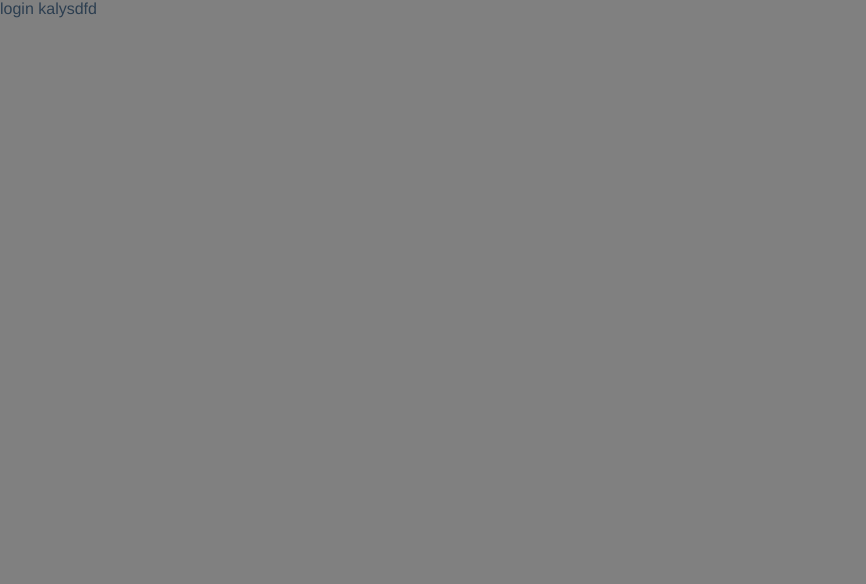
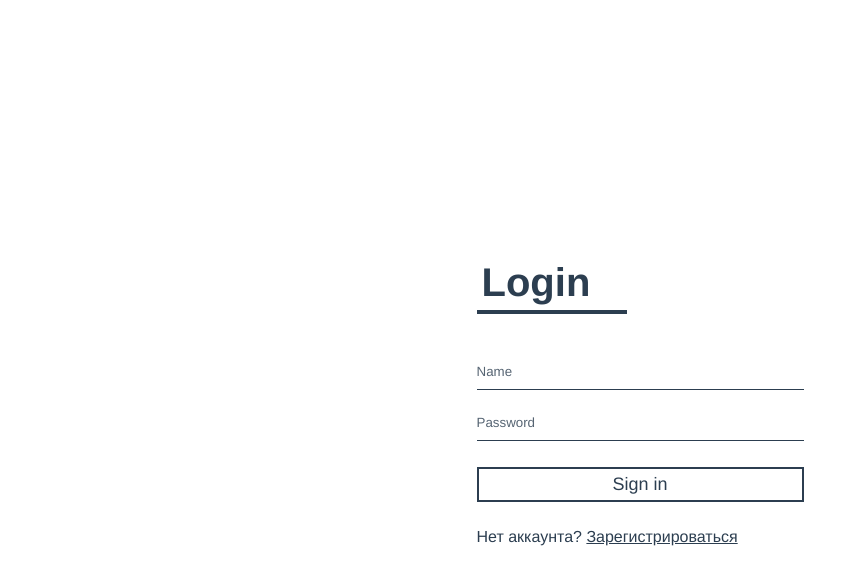
Before and after one commit to Kalys01/Authorization, a Vue app: page /login in a window 1280 px wide. Shown: the top 584 px of the page, without its empty margins (0-866 px from the left). Built offline with nearby package versions, Linux system fonts and the light colour scheme.

Commit message:
added new 404 pages and added validation in login page

```diff
--- a/package.json
+++ b/package.json
@@ -7,11 +7,12 @@
     "build": "vue-cli-service build"
   },
   "dependencies": {
+    "axios": "^0.21.1",
     "core-js": "^3.6.5",
-    "axios": "^0.21.1",
     "vue": "^2.6.11",
     "vue-i18n": "^9.1.4",
     "vue-router": "^3.2.0",
+    "vuelidate": "^0.7.6",
     "vuex": "^3.4.0"
   },
   "devDependencies": {
--- /dev/null
+++ b/src/filters/date.filter.js
@@ -0,0 +1,17 @@
+export default function dateFilter(value, format = 'date') {
+  const options = {}
+
+  if (format.includes('date')) {
+    options.day = '2-digit'
+    options.month = 'long'
+    options.year = 'numeric'
+  }
+
+  if (format.includes('time')) {
+    options.hour = '2-digit'
+    options.minute = '2-digit'
+    options.second = '2-digit'
+  }
+
+  return new Intl.DateTimeFormat('ru-RU', options).format(new Date(value))
+}
--- a/src/layouts/EmptyLayout.vue
+++ b/src/layouts/EmptyLayout.vue
@@ -6,8 +6,11 @@
 
 <style scoped>
 .auth {
-  background: grey;
+  background: #fff;
   width: 100%;
   height: 100vh;
+  display: flex;
+  align-items: center;
+  justify-content: center;
 }
 </style>
--- a/src/main.js
+++ b/src/main.js
@@ -2,9 +2,14 @@ import Vue from 'vue'
 import App from './App.vue'
 import router from './router'
 import store from './store'
+import Vuelidate from 'vuelidate'
+import dateFilter from '@/filters/date.filter'
 // import i18n from './plugins/i18n'
 
 Vue.config.productionTip = false
+
+Vue.use(Vuelidate)
+Vue.filter('date', dateFilter)
 
 new Vue({
   router,
--- a/src/router/index.js
+++ b/src/router/index.js
@@ -24,10 +24,10 @@ const routes = [
     component: () => import('../views/Login.vue')
   },
   {
-    path: '/auth',
-    name: 'auth',
+    path: '/register',
+    name: 'register',
     meta: {layout: 'empty'},
-    component: () => import('../views/Auth.vue')
+    component: () => import('../views/Register.vue')
   }
 ]
 
--- a/src/views/Auth.vue
+++ /dev/null
@@ -1,5 +0,0 @@
-<template>
-  <div>
-    auth
-  </div>
-</template>
--- a/src/views/Home.vue
+++ b/src/views/Home.vue
@@ -1,22 +1,25 @@
 <template>
   <div class="home">
-    <!-- <h1>{{$t('message')}}</h1> -->
-    <h1>This is a home page</h1>
-    <div id="nav">
-      <!-- <router-link to="/">Home</router-link> |
-      <router-link to="/about">About</router-link> -->
-
+    <div class="nav">
+      <div class="data-time">
+        <span class="data">{{ date | date('date') }}</span> | <span class="time">{{ date | date('time') }}</span>
+      </div>
       <div class="lang">
         <a href="#" @click="setLocale('ru')">рус</a> |
         <a href="#" @click="setLocale('en')">eng</a>
-        <button class="btn sign-up" >Войти</button>
+        <button class="btn sign-up" @click="$router.push({name: 'login'})">Войти</button>
       </div>
     </div>
+
   </div>
 </template>
 
 <script>
 export default {
+  data: () => ({
+    date: new Date(),
+    interval: null,
+  }),
   methods: {
     setLocale: function(locale) {
       // this.$i18n.locale = locale
@@ -25,12 +28,26 @@ export default {
         this.$i18n.locale = locale
       })
     }
+  },
+  mounted() {
+    this.interval = setInterval(() => {
+      this.date = new Date()
+    }, 1000)
+  },
+  beforeDestroy() {
+    clearInterval(this.interval)
   }
 }
 </script>
 
 <style lang="scss" scoped>
-#nav {
+.nav {
+  width: 100%;
+  height: 60px;
+  background: grey;
+  position: relative;
+  display: flex;
+  align-items: center;
   a {
     font-weight: bold;
     color: #2c3e50;
@@ -50,7 +67,6 @@ export default {
 .lang {
   position: absolute;
   right: 30px;
-  top: 30px;
 }
 .sign-up {
   margin: 0 0 0 5px;
--- a/src/views/Login.vue
+++ b/src/views/Login.vue
@@ -1,5 +1,149 @@
 <template>
-  <div>
-    login kalysdfd
+  <div class="login">
+    <form class="login-box" @submit.prevent="submitHandler">
+      <h1 class="login">Login</h1>
+      <div
+        :class="{invalid: ($v.email.$dirty && !$v.email.required) || ($v.email.$dirty && !$v.email.email)}"
+        class="textbox"
+      >
+        <input
+          v-model.trim="email"
+          type="email"
+          placeholder="Name"
+        >
+      </div>
+      <small
+        v-if="($v.email.$dirty && !$v.email.required)"
+        class="small-error-text"
+      >
+        Введите Email
+      </small>
+      <small
+        v-else-if="($v.email.$dirty && !$v.email.email)"
+        class="small-error-text"
+      >
+        Введите корректный Email
+      </small>
+      <div
+        :class="{invalid: ($v.password.$dirty && !$v.password.required) || ($v.password.$dirty && !$v.password.minLength)}"
+        class="textbox"
+      >
+        <input
+          v-model.trim="password"
+          type="password"
+          placeholder="Password"
+        >
+      </div>
+      <small
+        v-if="$v.password.$dirty && !$v.password.required"
+        class="small-error-text"
+      >
+        Введите пароль
+      </small>
+      <small
+        v-else-if="$v.password.$dirty && !$v.password.minLength"
+        class="small-error-text"
+      >
+        Dлина пароля должно быть минимум {{ $v.password.$params.minLength.min }} символов.<br/>
+        Сейчас длина {{ password.length }}
+      </small>
+      <button
+        class="btn"
+        type="submit"
+      >
+        Sign in
+      </button>
+      <p>Нет аккаунта? <router-link to="/register">Зарегистрироваться</router-link></p>
+    </form>
   </div>
 </template>
+
+<script>
+import {email, required, minLength} from 'vuelidate/lib/validators'
+
+export default {
+  name: 'login',
+  data: () => ({
+    email: '',
+    password: '',
+  }),
+  validations: {
+    email: {email, required},
+    password: {required, minLength: minLength(7)}
+  },
+  methods: {
+    submitHandler() {
+      if(this.$v.$invalid) {
+        this.$v.$touch()
+        return
+      }
+      const formData = {
+        email: this.email,
+        password: this.password
+      }
+      console.log(formData)
+      this.$router.push('/')
+    },
+  },
+}
+</script>
+
+<style scoped>
+.login {
+  padding: 5px;
+  min-width: 150px;
+  /* background: url(../assets/auth.jpg) no-repeat; */
+}
+form .login-box {
+  min-width: 300px;
+  height: 300px;
+  background: rgb(255, 255, 255);
+  display: flex;
+  justify-content: center;
+  align-items: center;
+  flex-direction: column;
+  box-shadow: 0 0 5px;
+}
+h1 {
+  font-size: 40px;
+  border-bottom: 4px solid;
+  margin-bottom: 40px;
+  padding-bottom: 4px;
+  float: left;
+}
+.textbox {
+  width: 100%;
+  overflow: hidden;
+  font-size: 18px;
+  margin: 15px 0 0 0;
+  border-bottom: 1px solid;
+}
+.textbox input {
+  outline: none;
+  border: none;
+  background: none;
+  width: 100%;
+  height: 35px;
+}
+.invalid {
+  border-bottom: #c70e0e 1px solid;
+}
+.textbox input::placeholder {
+  color: #2c3e50;
+  opacity: .8;
+}
+.small-error-text {
+  font-size: 12px;
+  color: #c70e0e;
+}
+
+.btn {
+  width: 100%;
+  background: none;
+  border: 2px solid;
+  padding: 5px;
+  font-size: 18px;
+  cursor: pointer;
+  margin: 26px 0;
+}
+</style>
--- /dev/null
+++ b/src/views/Register.vue
@@ -0,0 +1,99 @@
+<template>
+  <div class="login">
+    <form class="login-box" @submit.prevent="submitHandler">
+      <h1 class="login">Register</h1>
+      <div class="textbox">
+        <input class="" type="text" placeholder="Name">
+      </div>
+      <small class="small-error-text">пожалуйста введите Name</small>
+      <div class="textbox">
+        <input class="" type="email" placeholder="email">
+      </div>
+      <small class="small-error-text">пожалуйста введите email</small>
+      <div class="textbox">
+        <input class="" type="password" placeholder="Password">
+      </div>
+      <small class="small-error-text">пожалуйста введите Password</small>
+      <button class="btn">Register</button>
+      <p>Уже есть аккаунт? <router-link to="/login">Войти</router-link></p>
+    </form>
+  </div>
+</template>
+
+<script>
+import {email, required, minLength} from 'vuelidate/lib/validators'
+
+export default {
+  name: 'register',
+  data: () => ({
+    email: '',
+    password: '',
+    name: '',
+  }),
+  validations: {
+    email: {email, required},
+    password: {required, minLength: minLength(7)}
+  },
+  methods: {
+    submitHandler() {
+
+    },
+  },
+}
+</script>
+
+<style scoped>
+.login {
+  padding: 5px;
+  /* background: url(../assets/auth.jpg) no-repeat; */
+}
+form .login-box {
+  max-width: 600px;
+  height: 300px;
+  background: rgb(255, 255, 255);
+  display: flex;
+  justify-content: center;
+  align-items: center;
+  flex-direction: column;
+  box-shadow: 0 0 5px;
+}
+h1 {
+  font-size: 40px;
+  border-bottom: 4px solid;
+  margin-bottom: 40px;
+  padding-bottom: 4px;
+  float: left;
+}
+.textbox {
+  width: 100%;
+  overflow: hidden;
+  font-size: 18px;
+  margin: 15px 0 0 0;
+  border-bottom: 1px solid;
+}
+.textbox input {
+  outline: none;
+  border: none;
+  background: none;
+  width: 100%;
+  height: 35px;
+}
+.textbox input::placeholder {
+  color: #2c3e50;
+  opacity: .8;
+}
+.small-error-text {
+  font-size: 12px;
+  color: #c70e0e;
+}
+
+.btn {
+  width: 100%;
+  background: none;
+  border: 2px solid;
+  padding: 5px;
+  font-size: 18px;
+  cursor: pointer;
+  margin: 26px 0;
+}
+</style>
```
Also changed, not shown: src/assets/auth.jpg (added), src/views/404.vue (added), 1 other file (tests, documents, lock files or other folders).
